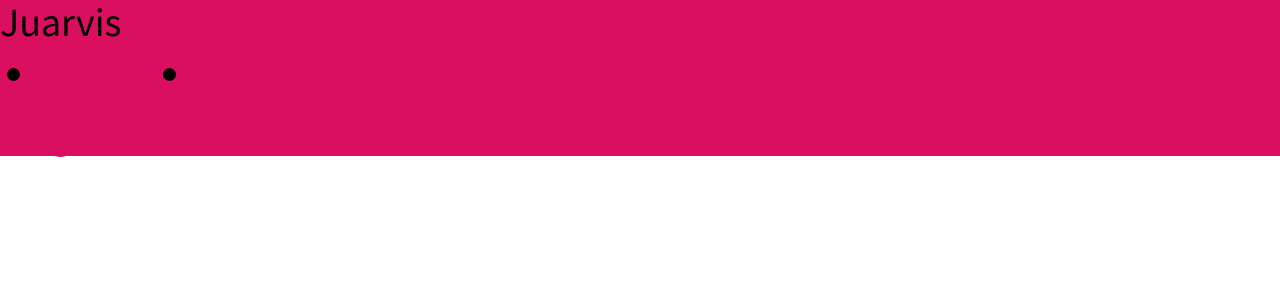
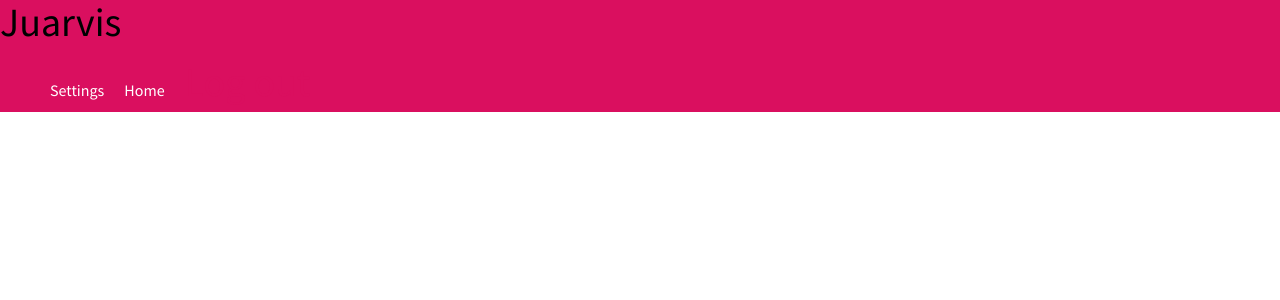
Before and after one commit to Emelius/Juarvis, a PHP site: page /header.php in a window 1280 px wide. Shown: the top 300 px of the page. Run offline with PHP 8.4, Linux system fonts and the light colour scheme.

Commit message:
prettier

```diff
--- a/style.css
+++ b/style.css
@@ -186,16 +186,25 @@ select:-webkit-autofill:focus {
 
 /*/header/*/
 header {
+	overflow:hidden;
 	background-color: #DA0F5F;
-	height: 10%;
-}
-
-#headermenu ul {
-	overflow:hidden;
+	height: 5%;
 }
 
 #headermenu ul li {
 	float:left;
+	list-style: none;
+	margin:0;
+}
+
+#headermenu ul li a{
+	text-decoration: none;
+	color: white;
+	font-size: 12pt;
+}
+
+#logout {
+	float:right;
 }
 
 
```
